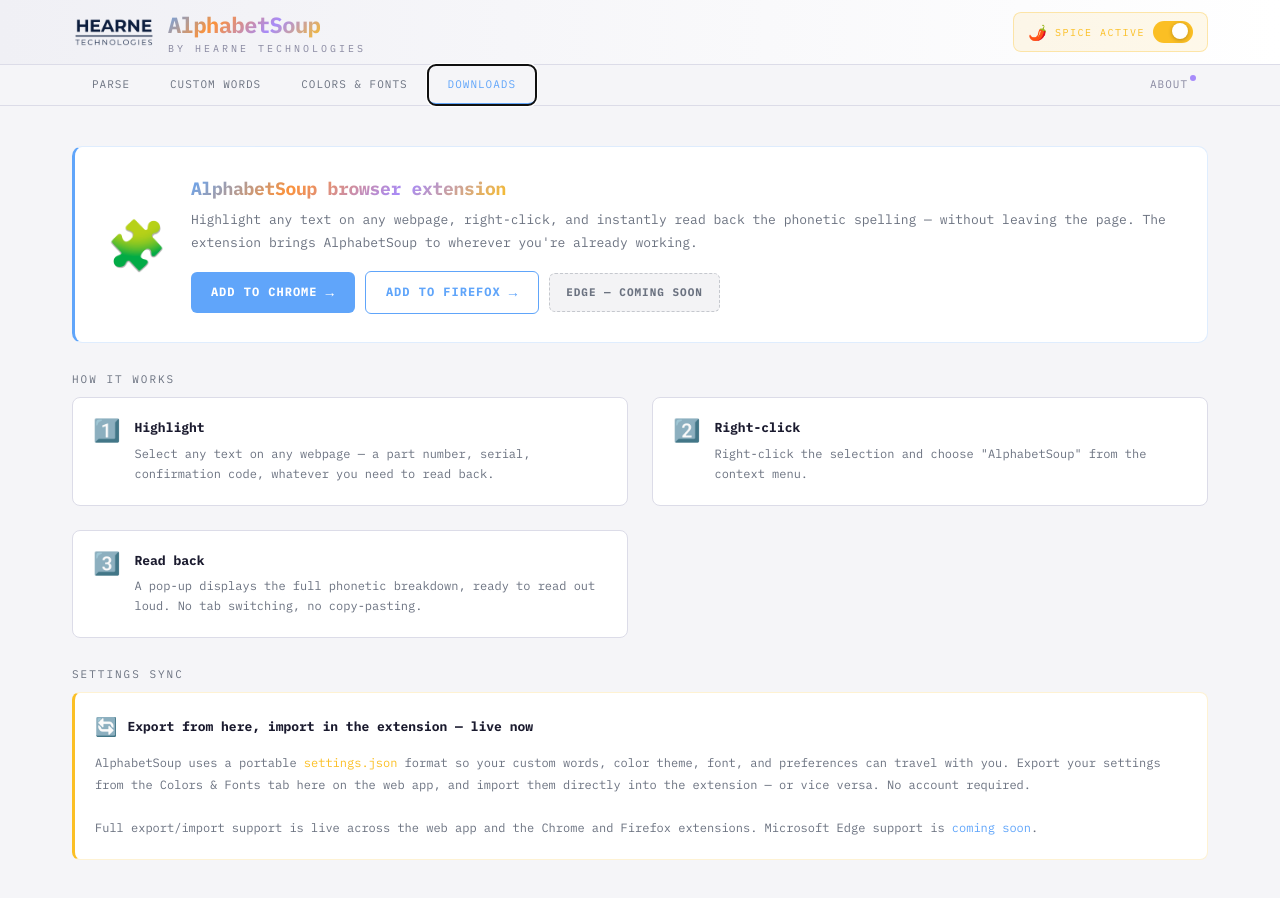
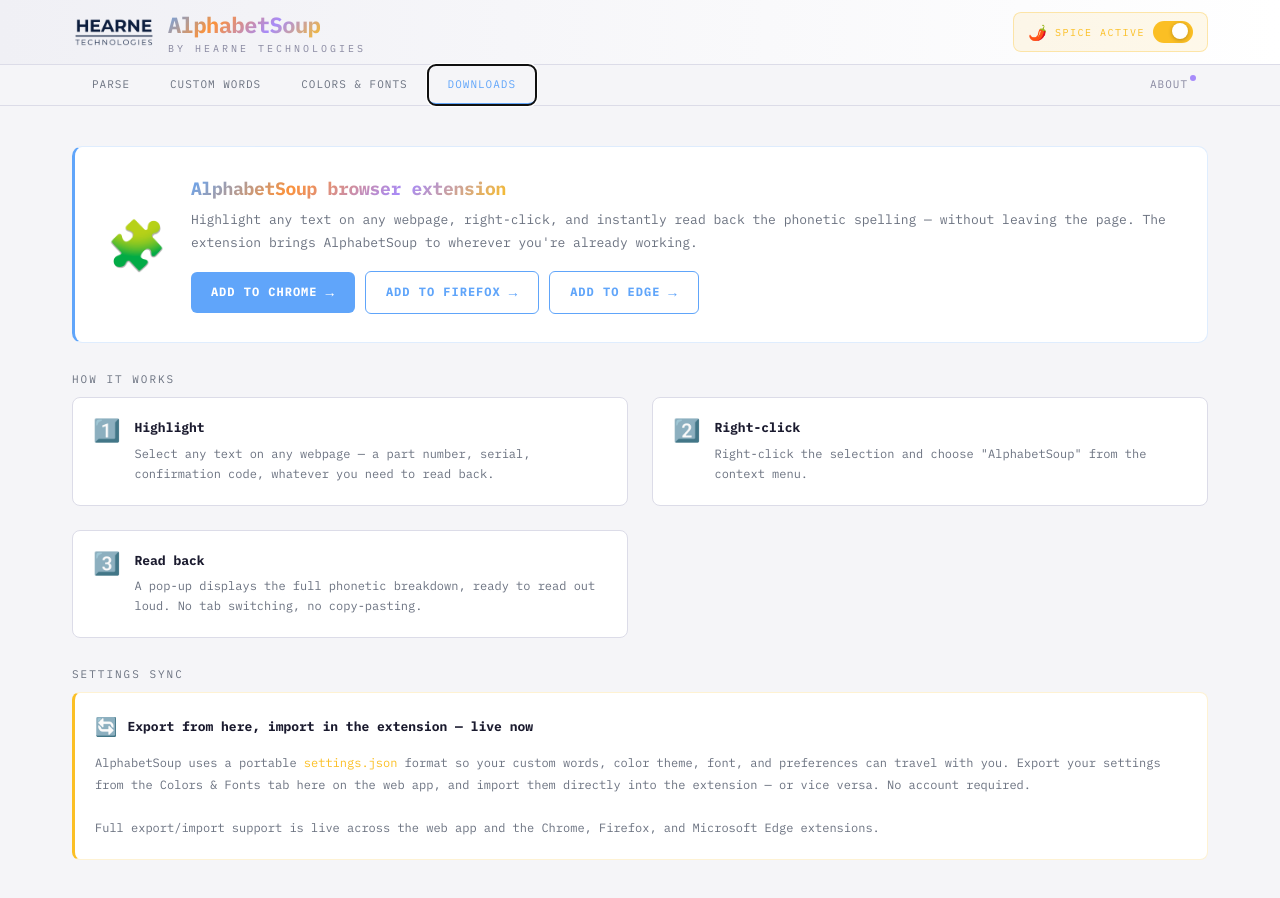
Before and after one commit to joshhearne/alphabet-soup, a React (Vite) app: page / in a window 1280 px wide. Both pictures are taken after a click on the button "DOWNLOADS". Built offline with nearby package versions, Linux system fonts and the light colour scheme.

Commit message:
feat: add Edge extension link, mark sync fully live

```diff
--- a/src/AlphabetSoup.jsx
+++ b/src/AlphabetSoup.jsx
@@ -1243,18 +1243,27 @@
                       <span>Add to Firefox</span>
                       <span style={{ fontSize: "14px" }}>→</span>
                     </a>
-                    <span style={{
-                      display: "inline-flex", alignItems: "center", gap: "8px",
-                      padding: "10px 16px",
-                      background: `${p.textMuted}15`,
-                      color: p.textMuted,
-                      border: `1px dashed ${p.textMuted}55`,
-                      borderRadius: "6px",
-                      fontSize: "11px", fontWeight: "700", letterSpacing: "1px", textTransform: "uppercase",
-                      fontFamily: "'IBM Plex Mono', monospace",
-                    }}>
-                      Edge — coming soon
-                    </span>
+                    <a
+                      href="https://microsoftedge.microsoft.com/addons/detail/alphabetsoup/iahpcfkahihmcleokhhgcilbdonehcko"
+                      target="_blank"
+                      rel="noopener noreferrer"
+                      style={{
+                        display: "inline-flex", alignItems: "center", gap: "8px",
+                        padding: "10px 20px",
+                        background: "transparent",
+                        color: activeColors.nato,
+                        border: `1px solid ${activeColors.nato}`,
+                        borderRadius: "6px",
+                        fontSize: "12px", fontWeight: "700", letterSpacing: "1px", textTransform: "uppercase",
+                        textDecoration: "none", fontFamily: "'IBM Plex Mono', monospace",
+                        transition: "opacity 0.2s",
+                      }}
+                      onMouseOver={e => e.currentTarget.style.opacity = "0.75"}
+                      onMouseOut={e => e.currentTarget.style.opacity = "1"}
+                    >
+                      <span>Add to Edge</span>
+                      <span style={{ fontSize: "14px" }}>→</span>
+                    </a>
                   </div>
                 </div>
               </div>
@@ -1311,9 +1320,8 @@
                     the Colors &amp; Fonts tab here on the web app, and import them directly into the
                     extension — or vice versa. No account required.
                     <br /><br />
-                    Full export/import support is live across the web app and the Chrome and Firefox
-                    extensions. Microsoft Edge support is{" "}
-                    <span style={{ color: activeColors.nato }}>coming soon</span>.
+                    Full export/import support is live across the web app and the Chrome, Firefox,
+                    and Microsoft Edge extensions.
                   </div>
                 </div>
               </div>
```
